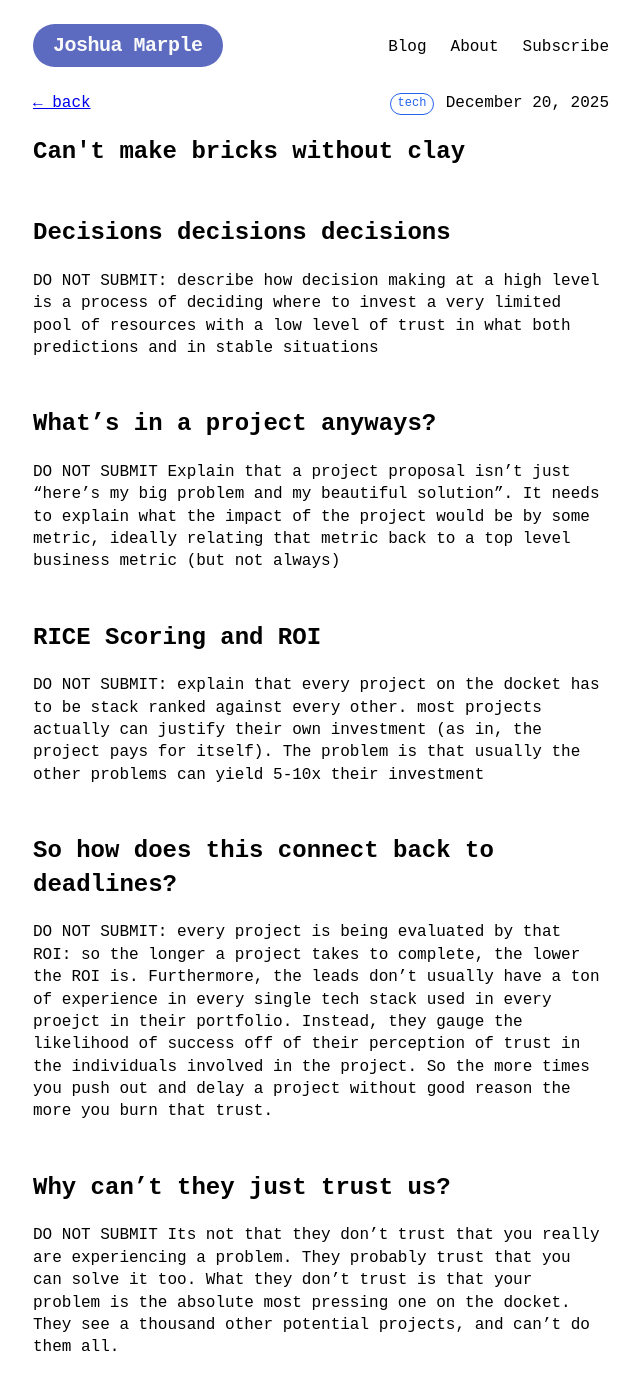
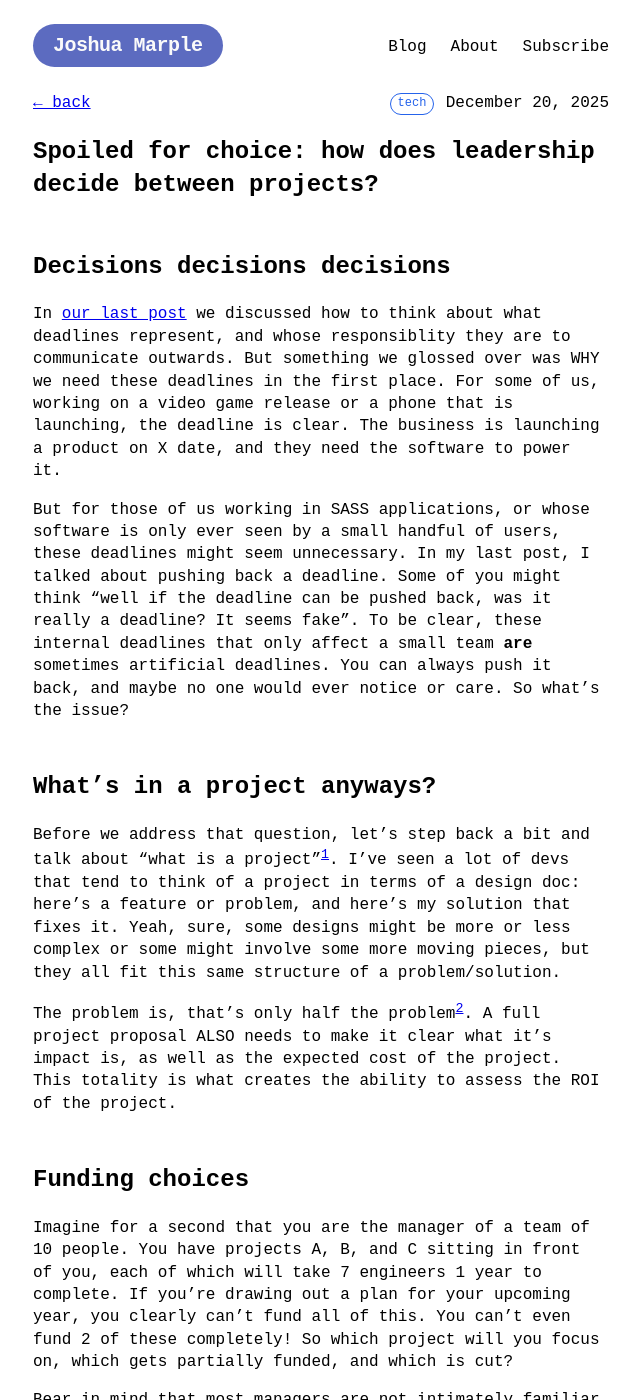
Before and after one commit to joshuaMarple/joshuamarple.github.io, a Jekyll site: the page built from _posts/2025-12-20-leadership-estimates.md, in a window 1280 px wide and 1400 px high. Shown: the whole window, without its empty margins (319-959 px from the left). Built offline with Jekyll 4.4.1, drawn with Linux system fonts in a browser that asks for light colours; some web fonts are replaced; some of the changed text lies outside the part shown.

Commit message:
first draft of leadership and estimates thoughts

```diff
--- a/_posts/2025-12-20-leadership-estimates.md
+++ b/_posts/2025-12-20-leadership-estimates.md
@@ -1,30 +1,62 @@
 ---
 layout: post
-title: "Can't make bricks without clay"
+title: "Spoiled for choice: how does leadership decide between projects?"
 date: 2025-12-20
 category: tech
 ---
 
 ## Decisions decisions decisions
 
-DO NOT SUBMIT: describe how decision making at a high level is a process of deciding where to invest a very limited pool of resources with a low level of trust in what both predictions and in stable situations
+In [our last post](/2025/12/17/estimation-deadlines/) we discussed how to think about what deadlines represent, and whose responsiblity they are to communicate outwards. But something we glossed over was WHY we need these deadlines in the first place. For some of us, working on a video game release or a phone that is launching, the deadline is clear. The business is launching a product on X date, and they need the software to power it.
+
+But for those of us working in SASS applications, or whose software is only ever seen by a small handful of users, these deadlines might seem unnecessary. In my last post, I talked about pushing back a deadline. Some of you might think "well if the deadline can be pushed back, was it really a deadline? It seems fake". To be clear, these internal deadlines that only affect a small team **are** sometimes artificial deadlines. You can always push it back, and maybe no one would ever notice or care. So what's the issue?
 
 ## What's in a project anyways?
 
-DO NOT SUBMIT Explain that a project proposal isn't just "here's my big problem and my beautiful solution". It needs to explain what the impact of the project would be by some metric, ideally relating that metric back to a top level business metric (but not always)
+Before we address that question, let's step back a bit and talk about "what is a project"[^1]. I've seen a lot of devs that tend to think of a project in terms of a design doc: here's a feature or problem, and here's my solution that fixes it. Yeah, sure, some designs might be more or less complex or some might involve some more moving pieces, but they all fit this same structure of a problem/solution.
 
-## RICE Scoring and ROI
+The problem is, that's only half the problem[^2]. A full project proposal ALSO needs to make it clear what it's impact is, as well as the expected cost of the project. This totality is what creates the ability to assess the ROI of the project.
 
-DO NOT SUBMIT: explain that every project on the docket has to be stack ranked against every other. most projects actually can justify their own investment (as in, the project pays for itself). The problem is that usually the other problems can yield 5-10x their investment
+## Funding choices
 
-## So how does this connect back to deadlines?
+Imagine for a second that you are the manager of a team of 10 people. You have projects A, B, and C sitting in front of you, each of which will take 7 engineers 1 year to complete. If you're drawing out a plan for your upcoming year, you clearly can't fund all of this. You can't even fund 2 of these completely! So which project will you focus on, which gets partially funded, and which is cut?
 
-DO NOT SUBMIT: every project is being evaluated by that ROI: so the longer a project takes to complete, the lower the ROI is. Furthermore, the leads don't usually have a ton of experience in every single tech stack used in every proejct in their portfolio. Instead, they gauge the likelihood of success off of their perception of trust in the individuals involved in the project. So the more times you push out and delay a project without good reason the more you burn that trust.
+Bear in mind that most managers are not intimately familiar with the technical details of every technical consideration within a project. So they typically need to rely on the next best thing, which is their level of trust in the individual proposing the project.
 
-## Why can't they just trust us?
+So how does a project lead get that level of trust? **Through the consistent delivery of projects that meet their deadlines and are communicated well.** Every time a project lead pushes back a deadline, that trust gets re-evaluated.
 
-DO NOT SUBMIT Its not that they don't trust that you really are experiencing a problem. They probably trust that you can solve it too. What they don't trust is that your problem is the absolute most pressing one on the docket. They see a thousand other potential projects, and can't do them all.
+* Was the reason for the increased cost foreseeable?
+* Could they have done something different earlier in the project to have predicted or ameliorated the risk?
+* Is this the first time pushing back the deadline, or has it been one thing after another?
 
-## Thinking like a gambler
+## The great balancing act
+
+So now we come to the core tension of project proposals. To get funding, a project lead must have a proposal with high ROI and a track record of consistent dependable delivery. These two are inherently at odds. By reducing the cost of a project, the ROI is increased. But increase it too much, and the delivery slips, and trust is lost, leading to fewer projects in the future.
+
+**I believe this is why most projects miss their deadlines rather than complete early.** The projects that overpad and add too much safety margins never get funded in the first place! The number of projects I've worked on that have missed their deadlines is probably > 50%. The number I've worked on that delivered sooner than expected I could count on one hand.
+
+## Why can't managers trust their devs to pick the right things?
+
+Your manager typically believes your problem is real. However, they are fielding hundreds of requests in a given year, almost every one of which is described to them as a "no-brainer" project that is "just common sense". But if you tried to fund all of them, you're way over your total number of software engineers, necessitating a way to pick between them.
+
+So its not that eng can't be trusted to work on useful things — they do and are. But the fundamental question is, is it the MOST important thing? It's a funny attribute of many projects that *most are greater than 100% ROI*, either through cost savings or through new business. So if you only did the things that were a 1x return on investment you'd miss out on the 10x or 20x projects.
+
+<!-- Here's where we come back to ROI. Typically, it's hard to increase your impact of a project without also increasing the cost of the project as well. So improving the return of a proposal is usually a non-starter. Instead, project proposers are going to always want to reduce the cost of the project in other ways. The most obvious way to do this is by cutting unnecessary features, which is a great place to start. The next place is  -->
+
+<!-- ## RICE Scoring and ROI -->
+<!---->
+<!-- DO NOT SUBMIT: explain that every project on the docket has to be stack ranked against every other. most projects actually can justify their own investment (as in, the project pays for itself). The problem is that usually the other problems can yield 5-10x their investment -->
+<!---->
+<!-- RICE ## DO NOT SUBMIT, link needed ## is a common framework for doing such a scoring across many different projects. The framework allows us to estimate many different factors that could influence a project's outcome beyond a simple binary success or failure. For most SASS projects, the success of the project really isn't in question. Everyone involved knows that the project could be completed with enough funding; they're just uncertain about what the total cost of the project is.  -->
+<!---->
+
+## Funding, deadlines, and trust work hand in hand
+
+Fundamentally, there are only so many hours in a day, and decisions have to be made about what to cut. Deadlines and estimates give us a way to make those decisions through the assessment of ROI, and picking only the projects with the biggest bang for buck.
 
 DO NOT SUBMIT To balance all these competing priorities with different levels of trust, leads think like gamblers. They might have a big pot of investments, some with a high potential ROI and high risk, some with low ROI but low risk. You can't be in the bucket of low ROI and high risk- these projects never get funded. Understand how far out the team is looking — if they're making an investment for the next 3 months, don't try to get a 2 year vision funded.
+
+
+
+[^1]: Navel gazing about the meanings of common words is one of my most favorite hobbies.
+[^2]: I've reached semantic saturation on the word "problem" too.
```
